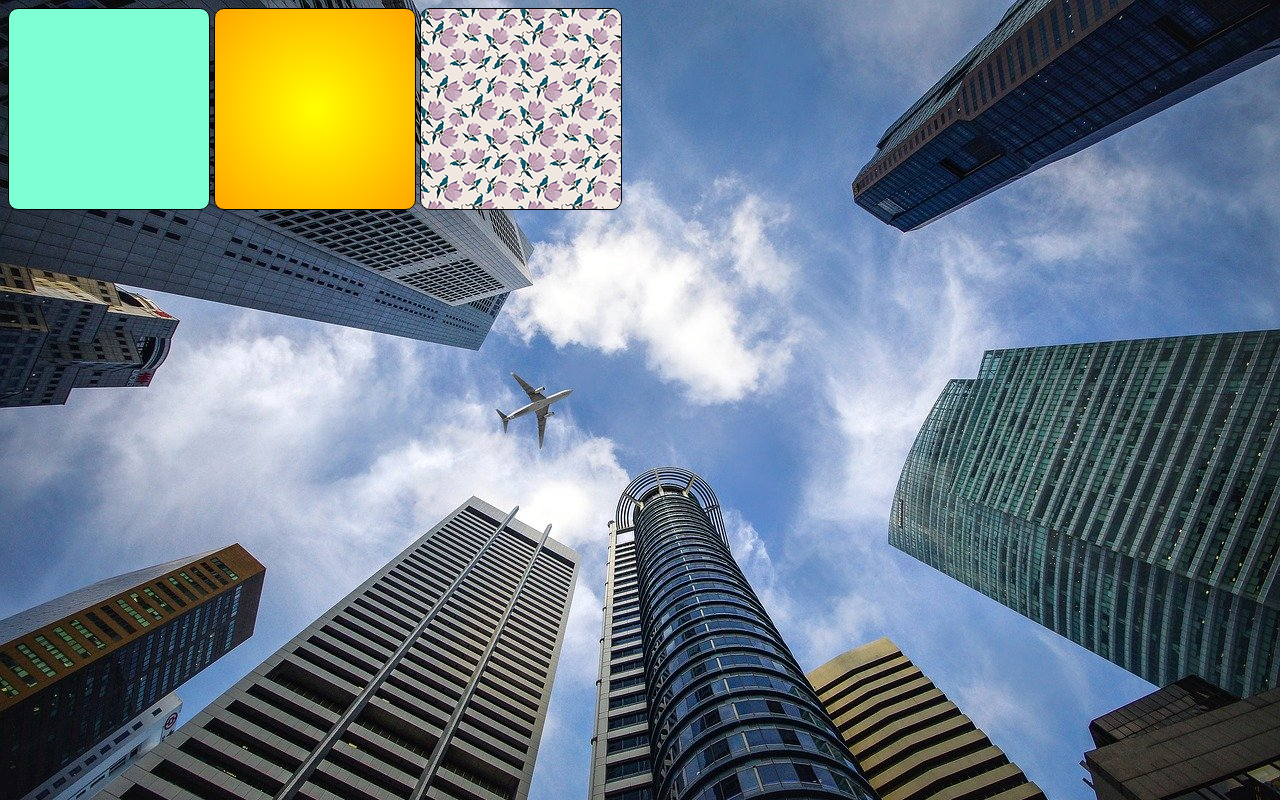
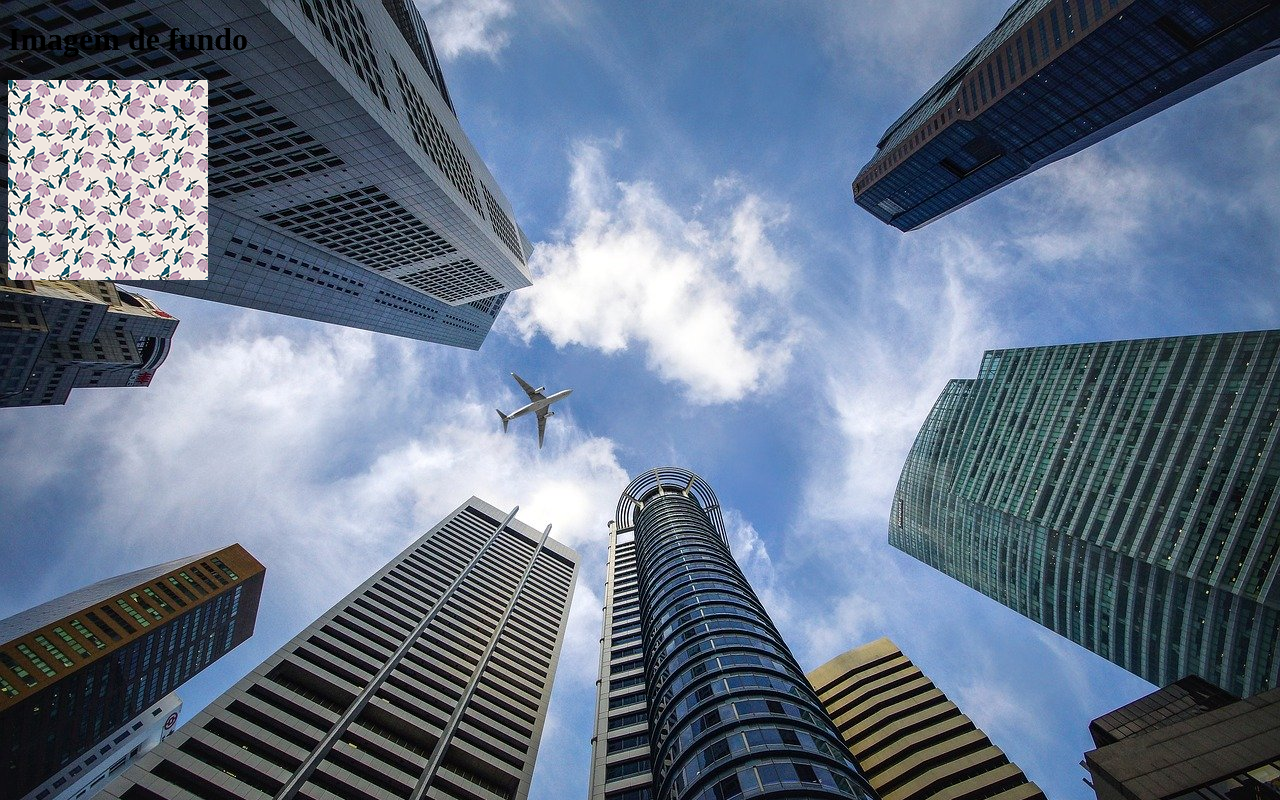
Before and after one commit to dev-arthurhenrique/html-css, a plain HTML site: page exercicios/ex021/fundo001.html in a window 1280 px wide. Drawn offline with Linux system fonts and the light colour scheme.

Commit message:
atualizando html

```diff
--- a/exercicios/ex021/fundo001.html
+++ b/exercicios/ex021/fundo001.html
@@ -3,38 +3,21 @@
 <head>
     <meta charset="UTF-8">
     <meta name="viewport" content="width=device-width, initial-scale=1.0">
-    <title>imagem de fundo</title>
+    <title>imagens</title>
     <style>
         body{
             background-image: url(imagens/wallpaper002.jpg);
         }
-        .quadrado{
-            display: inline-block;
-            border: 1px solid black;
-            border-radius: 10px;
-            background-color: antiquewhite;
+        div{
+            background-image: url(imagens/pattern003.png);
+            width: 200px;
             height: 200px;
-            width: 200px;
-        }
-        div#q1{
-            background-color: aquamarine;
-        }
-        div#q2{
-            background-image: radial-gradient(circle, yellow,orange);
-        }
-        div#q3{
-            background-image: url('imagens/pattern003.png');
         }
     </style>
 </head>
 <body>
-   <div class="quadrado" id="q1">
-
-   </div>
-   <div class="quadrado" id="q2">
-
-   </div>
-   <div class="quadrado" id="q3">
+   <h1>Imagem de fundo</h1>
+   <div>
 
    </div>
 </body>
```
Also changed, not shown: exercicios/ex021/fundo002.html (+3 -5 lines), exercicios/ex021/fundo003.html (+8 -16 lines), exercicios/ex021/fundo004.html (added, +19 -0 lines), modulo3/textos/GIT E GITHUB.txt.
